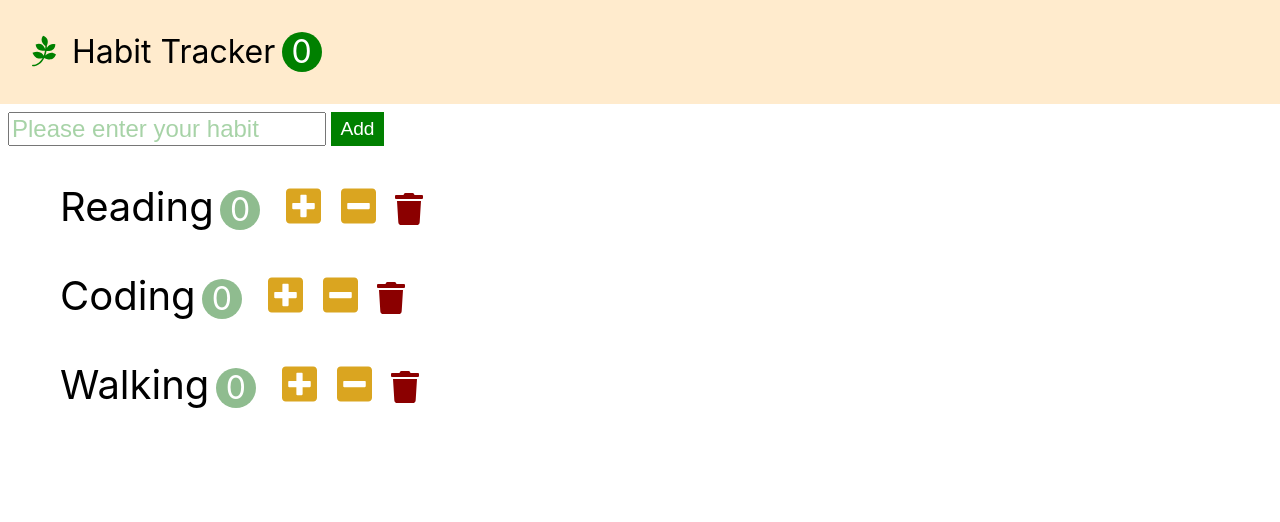
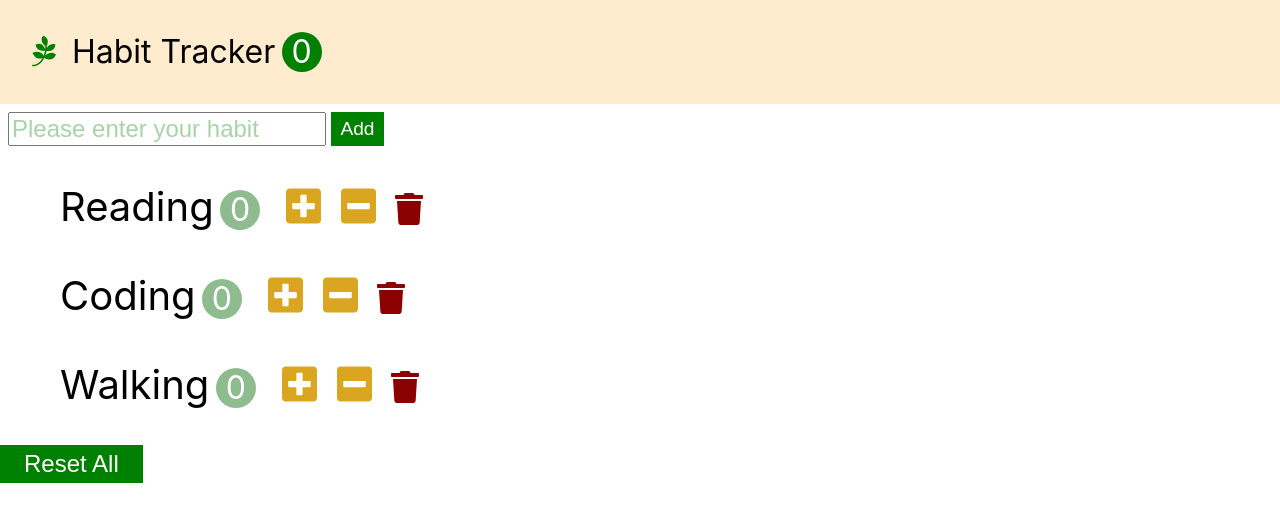
Before and after one commit to yoonsery/Habit_Tracker, a React (Create React App) app: page / in a window 1280 px wide. Shown: the top 522 px of the page. Built offline with nearby package versions, Linux system fonts and the light colour scheme.

Commit message:
add reset button

```diff
--- a/src/app.css
+++ b/src/app.css
@@ -93,3 +93,10 @@
   font-size: 2rem;
   color: darkred;
 }
+
+.habits-reset {
+  font-size: 1.5rem;
+  padding: 0.2em 1em;
+  background-color: green;
+  color: white;
+}
--- a/src/app.jsx
+++ b/src/app.jsx
@@ -39,6 +39,14 @@
     const habits = [...this.state.habits, { id: Date.now(), name, count: 0 }];
     this.setState({ habits });
   };
+
+  handleReset = () => {
+    const habits = [...this.state.habits].map((habit) => {
+      habit.count = 0;
+      return habit;
+    });
+    this.setState({ habits });
+  };
   render() {
     return (
       <>
@@ -51,6 +59,7 @@
           onDecrement={this.handleDecrement}
           onDelete={this.handleDelete}
           onAdd={this.handleAdd}
+          onReset={this.handleReset}
         />
       </>
     );
--- a/src/components/habits.jsx
+++ b/src/components/habits.jsx
@@ -18,6 +18,9 @@
             />
           ))}
         </ul>
+        <button className="habits-reset" onClick={this.props.onReset}>
+          Reset All
+        </button>
       </>
     );
   }
```
